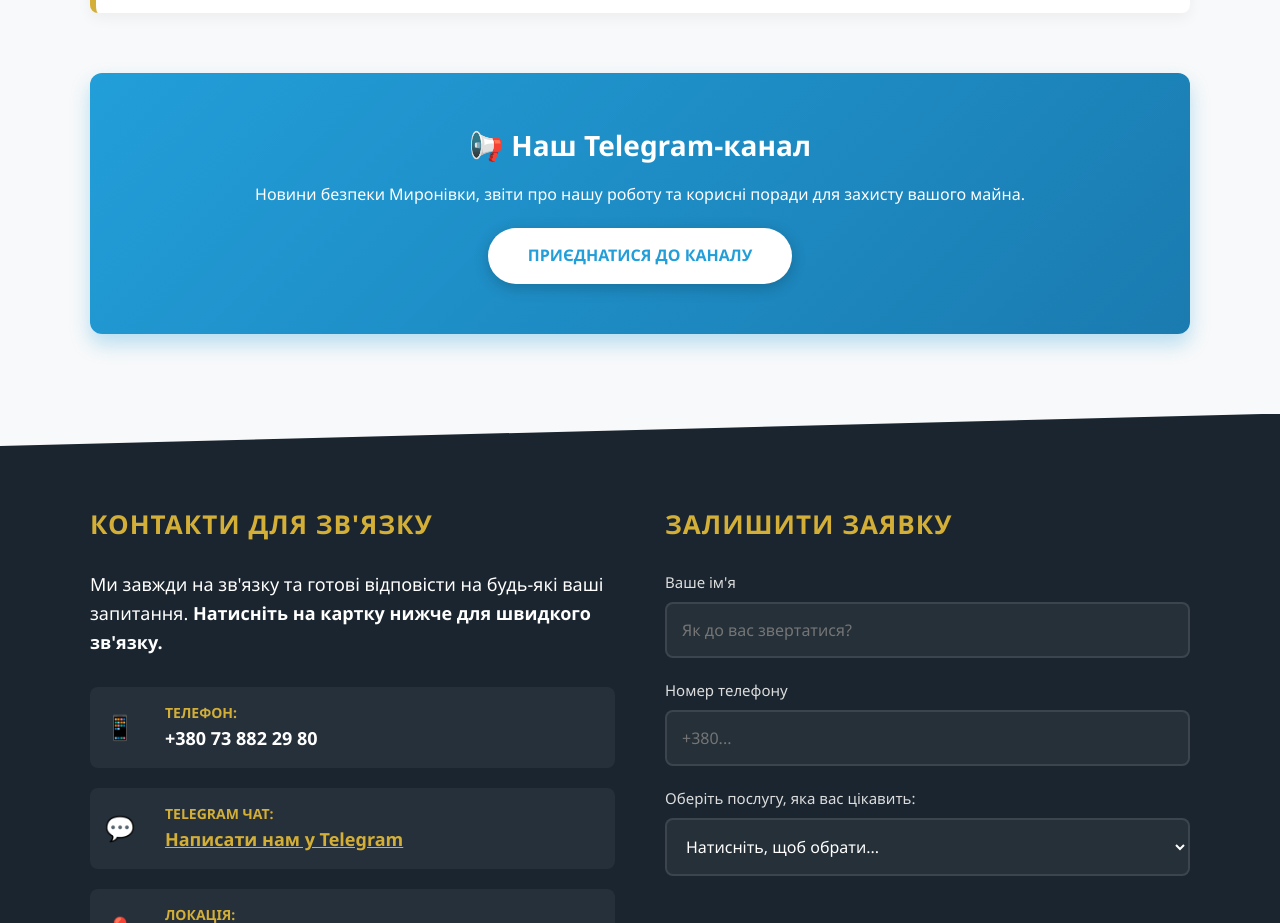
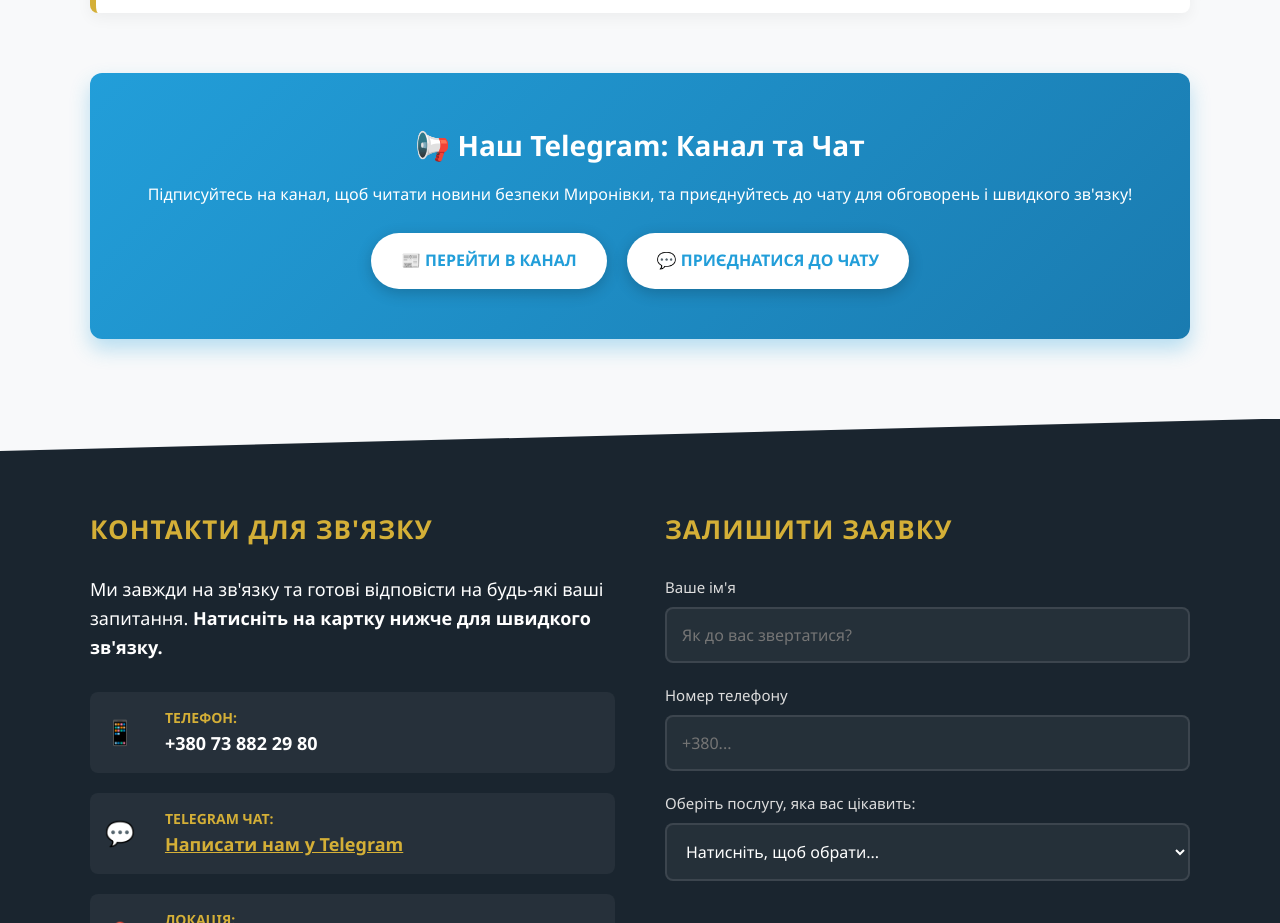
Before and after one commit to atlet13/0-99-589-14-85, a plain HTML site: page index.html in a window 1280 px wide. Shown: the part 1900-2823 px from the top of the page. Drawn offline with Linux system fonts and the light colour scheme.

Commit message:
Update index.html

```diff
--- a/index.html
+++ b/index.html
@@ -290,7 +290,7 @@
             display: inline-block;
             background-color: #fff;
             color: #229ED9;
-            padding: 15px 40px;
+            padding: 15px 30px;
             border-radius: 30px;
             text-decoration: none;
             font-weight: 800;
@@ -403,7 +403,7 @@
             opacity: 0;
         }
         #dynamicField.show {
-            max-height: 100px;
+            max-height: 150px;
             opacity: 1;
             margin-top: 20px;
         }
@@ -598,9 +598,13 @@
         </section>
 
         <section class="telegram-banner">
-            <h3>📢 Наш Telegram-канал</h3>
-            <p>Новини безпеки Миронівки, звіти про нашу роботу та корисні поради для захисту вашого майна.</p>
-            <a href="https://t.me/arest_sec" target="_blank" class="btn-tg">Приєднатися до каналу</a>
+            <h3>📢 Наш Telegram: Канал та Чат</h3>
+            <p>Підписуйтесь на канал, щоб читати новини безпеки Миронівки, та приєднуйтесь до чату для обговорень і швидкого зв'язку!</p>
+
+            <div style="display: flex; justify-content: center; gap: 20px; flex-wrap: wrap; margin-top: 25px;">
+                <a href="https://t.me/arest_sec" target="_blank" class="btn-tg" style="margin-top: 0;">📰 Перейти в Канал</a>
+                <a href="https://t.me/+Rh-oSdEnpbswYWQ6" target="_blank" class="btn-tg" style="margin-top: 0;">💬 Приєднатися до Чату</a>
+            </div>
         </section>
 
     </main>
@@ -622,7 +626,7 @@
                     </div>
                 </a>
 
-                <!-- Клікабельна картка TELEGRAM -->
+                <!-- Клікабельна картка TELEGRAM ЧАТУ -->
                 <a href="https://t.me/+Rh-oSdEnpbswYWQ6" target="_blank" style="text-decoration: none; display: block; margin-bottom: 20px;">
                     <div class="contact-item" style="margin-bottom: 0; cursor: pointer; transition: transform 0.2s;" onmouseover="this.style.transform='scale(1.02)'" onmouseout="this.style.transform='scale(1)'">
                         <span style="font-size: 24px; margin-right: 15px;">💬</span>
@@ -743,7 +747,7 @@
             const service = serviceSelect.options[serviceSelect.selectedIndex].text;
             const extra = document.getElementById('extraInfo').value;
 
-            // ДАНІ БОТА (Не міняти)
+            // ДАНІ БОТА
             const botToken = '8913538423:AAFSB0cckRKokPJdRwJ1sUpulEhdgwNCrRg';
             const chatId = '8609439707';
 
```
